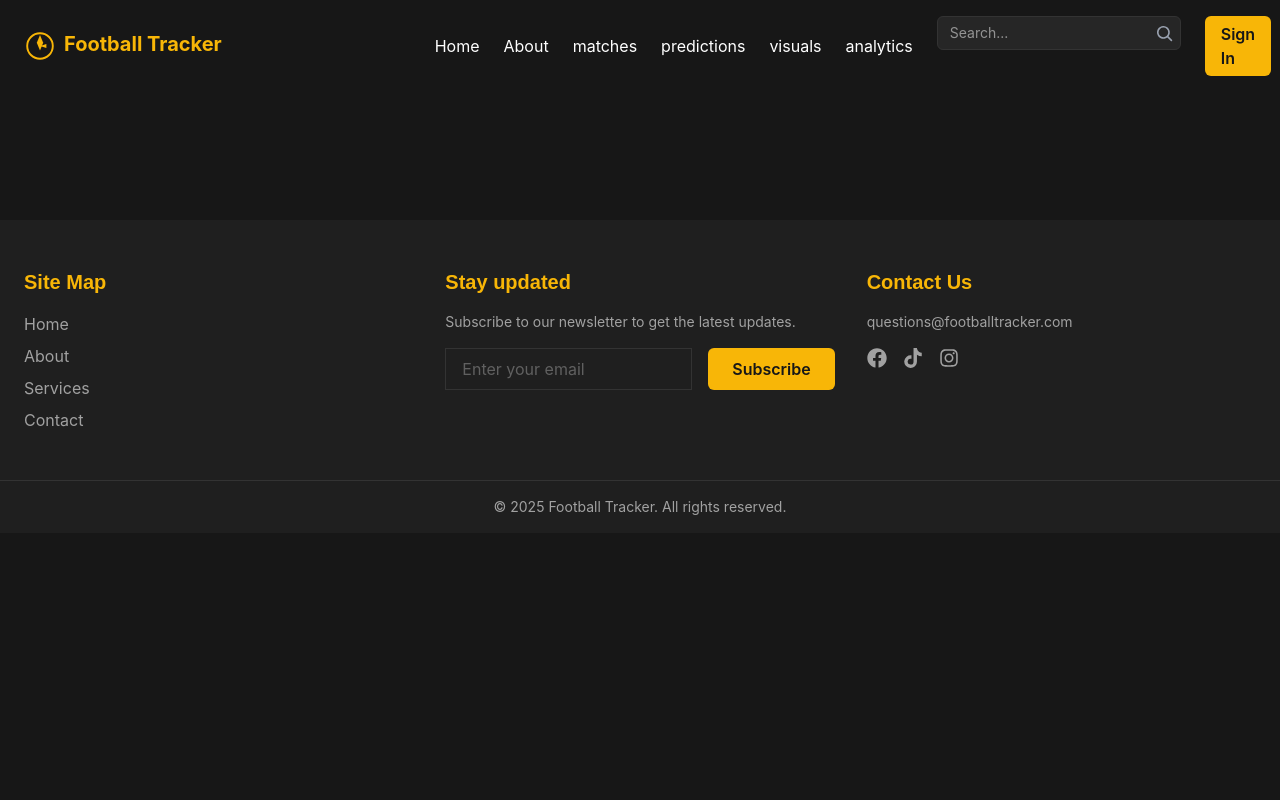
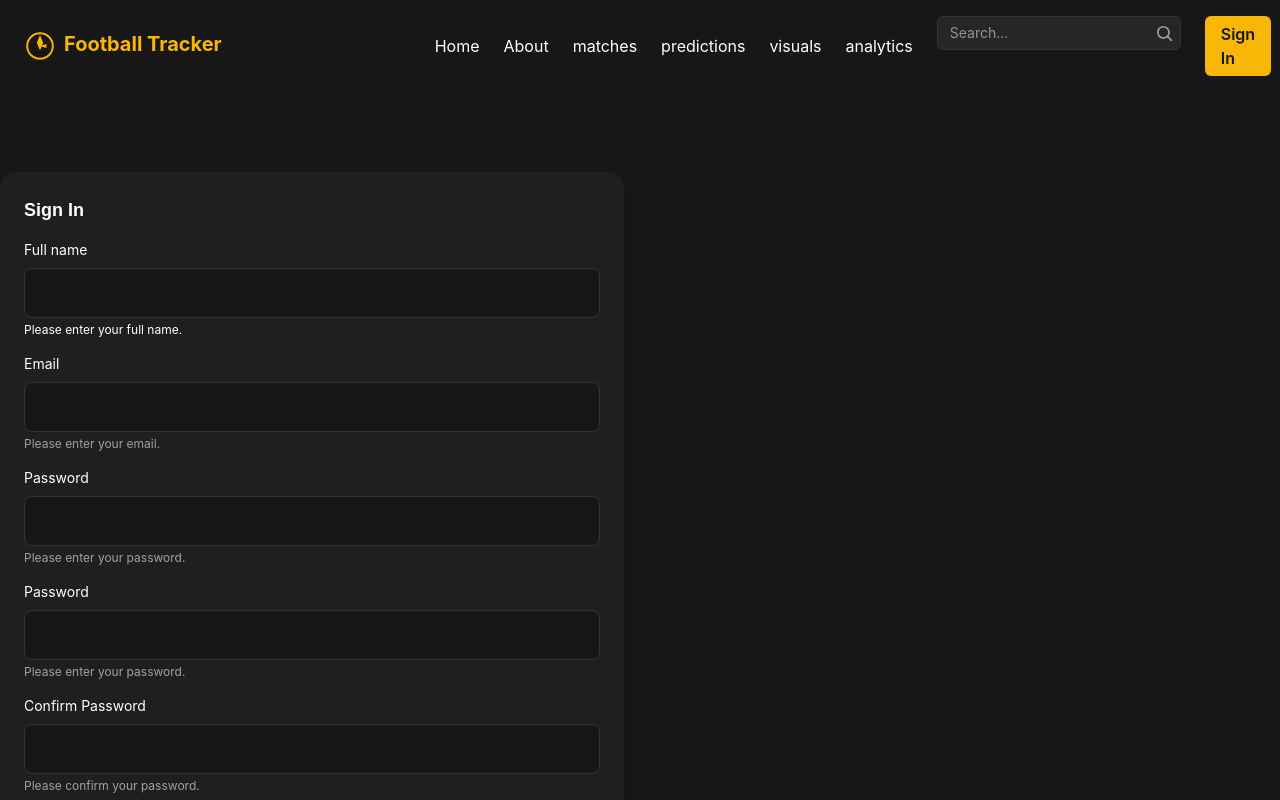
Before and after one commit to pedrambabazadeh/footbal_tracker, a Next.js app: page /log-in in a window 1280 px wide. Shown: the top 800 px of the page. Built offline with nearby package versions, Linux system fonts and the light colour scheme; no server answers.

Commit message:
sign in for improved with inputs and labels

```diff
--- a/app/log-in/page.jsx
+++ b/app/log-in/page.jsx
@@ -2,8 +2,47 @@ import React from 'react'
 
 const SignIn = () => {
   return (
-    <div className='grid grid-cols-1 lg:grid-cols-2 gap-8 items-center'>
-
+    <div className='text-[var(--primary-light-100)] grid grid-cols-1 lg:grid-cols-2 gap-8 items-center'>
+      <section className='bg-[var(--primary-dark-100)] rounded-2xl p-6 shadow-lg'>
+        <h2 className='text-lg font-semibold text-white mb-4'>Sign In</h2>
+        <form action="" className="space-y-4" id="sign-in-form">
+          <div>
+            <label htmlFor="fullName" className="text-sm block mb-2">Full name</label>
+            <input name="fullName" type="text" id="full-name-input" required className='w-full px-4 py-3 bg-[#171717] border border-[#333] rounded-lg text-[var(--text)] focus:outline-none focus:ring-2 focus:ring-[#F8B607]'/>
+            <p className='mt-1 text-xs text-[var(--primay-light-500)]'>
+              Please enter your full name.
+            </p>
+          </div>
+           <div>
+            <label htmlFor="email" className="text-sm block mb-2">Email</label>
+            <input name="email" type="email" id="email-input" required className='w-full px-4 py-3 bg-[#171717] border border-[#333] rounded-lg text-[var(--text)] focus:outline-none focus:ring-2 focus:ring-[#F8B607]'/>
+            <p className='mt-1 text-xs text-[var(--primary-light-500)]'>
+              Please enter your email.
+            </p>
+          </div>
+          <div>
+            <label htmlFor="pasword" className="text-sm block mb-2">Password</label>
+            <input name="password" type="password" id="password-input" required className='w-full px-4 py-3 bg-[#171717] border border-[#333] rounded-lg text-[var(--text)] focus:outline-none focus:ring-2 focus:ring-[#F8B607]'/>
+            <p className='mt-1 text-xs text-[var(--primary-light-500)]'>
+              Please enter your password.
+            </p>
+          </div>
+          <div>
+            <label htmlFor="password" className="text-sm block mb-2">Password</label>
+            <input name="password" type="password" id="password-input" required className='w-full px-4 py-3 bg-[#171717] border border-[#333] rounded-lg text-[var(--text)] focus:outline-none focus:ring-2 focus:ring-[#F8B607]'/>
+            <p className='mt-1 text-xs text-[var(--primary-light-500)]'>
+              Please enter your password.
+            </p>
+          </div>
+          <div>
+            <label htmlFor="confirmPassword" className="text-sm block mb-2">Confirm Password</label>
+            <input name="confirmPassword" type="password" id="confirm-password-input" required className='w-full px-4 py-3 bg-[#171717] border border-[#333] rounded-lg text-[var(--text)] focus:outline-none focus:ring-2 focus:ring-[#F8B607]'/>
+            <p className='mt-1 text-xs text-[var(--primary-light-500)]'>
+              Please confirm your password.
+            </p>
+          </div>
+        </form>
+      </section>
     </div>
   )
 }
```
